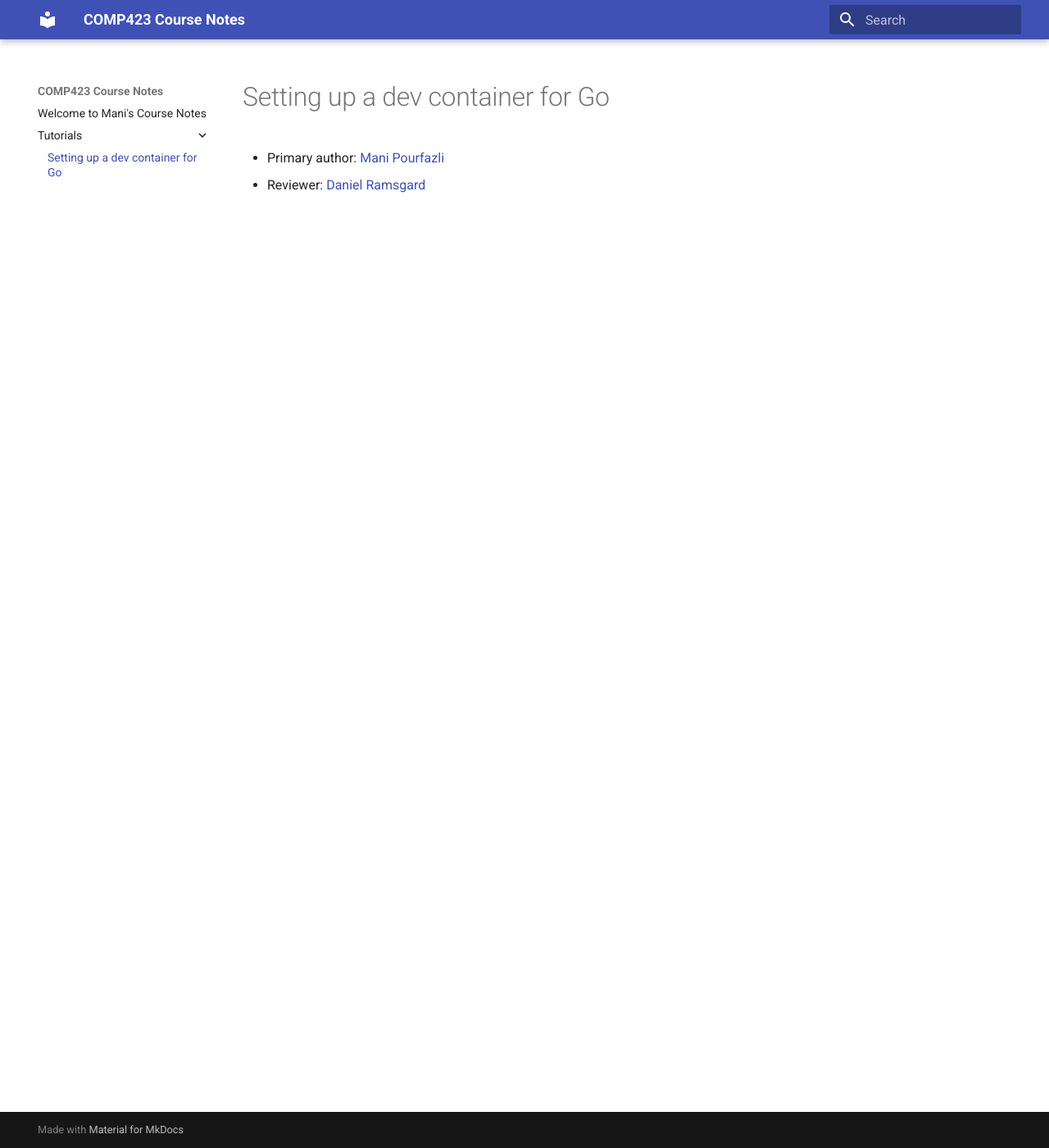
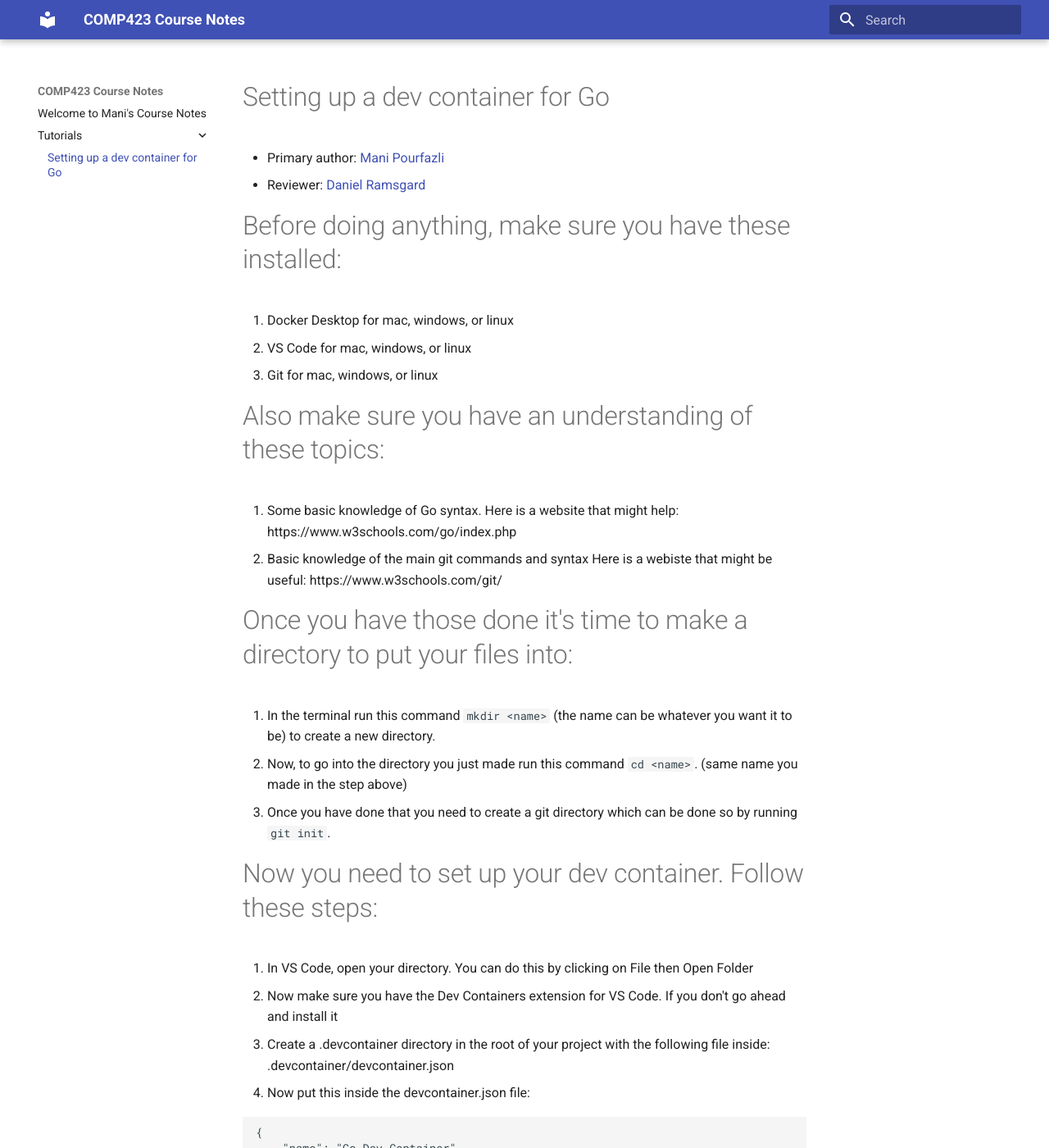
Before and after one commit to manip1384/comp423-course-notes, an MkDocs documentation site: the page built from docs/tutorials/go-setup.md, in a window 1280 px wide and 1400 px high. Shown: the whole window at 82% size. Built offline with MkDocs 1.6.1 and Material for MkDocs 9.7.7, drawn with Linux system fonts in a browser that asks for light colours; some of the changed text lies outside the part shown.

````diff
--- a/docs/tutorials/go-setup.md
+++ b/docs/tutorials/go-setup.md
@@ -2,3 +2,56 @@
 
 * Primary author: [Mani Pourfazli](https://github.com/manip1384)
 * Reviewer: [Daniel Ramsgard](https://github.com/DanielRamsgard)
+
+# Before doing anything, make sure you have these installed:
+
+1. Docker Desktop for mac, windows, or linux
+2. VS Code for mac, windows, or linux
+3. Git for mac, windows, or linux
+
+# Also make sure you have an understanding of these topics:
+
+4. Some basic knowledge of Go syntax.
+    Here is a website that might help: https://www.w3schools.com/go/index.php
+5. Basic knowledge of the main git commands and syntax
+    Here is a webiste that might be useful: https://www.w3schools.com/git/
+
+# Once you have those done it's time to make a directory to put your files into:
+
+1. In the terminal run this command `mkdir <name>` (the name can be whatever you want it to be) to create a new directory.
+2. Now, to go into the directory you just made run this command `cd <name>`. (same name you made in the step above)
+3. Once you have done that you need to create a git directory which can be done so by running `git init`.
+
+# Now you need to set up your dev container. Follow these steps:
+
+1. In VS Code, open your directory. You can do this by clicking on File then Open Folder
+2. Now make sure you have the Dev Containers extension for VS Code. If you don't go ahead and install it
+3. Create a .devcontainer directory in the root of your project with the following file inside: .devcontainer/devcontainer.json
+4. Now put this inside the devcontainer.json file:
+```
+{
+    "name": "Go Dev Container",
+    "image": "mcr.microsoft.com/devcontainers/go:latest",
+    "customizations": {
+        "vscode": {
+            "settings": {},
+            "extensions": ["golang.go"]
+        }
+    }
+}
+```
+
+# Now you need to make a go file to put your code in:
+1. Make a file in vscode called `main.go`
+2. Open the file you just made and paste this inside:
+```
+package main
+import "fmt"
+func main() {
+    fmt.Println("Hello World")
+}
+```
+
+# Now run your program!!
+1. You can press the green play looking button on VS Code to run your code
+2. Once you have done that, you should see the output: "Hello World"
````
